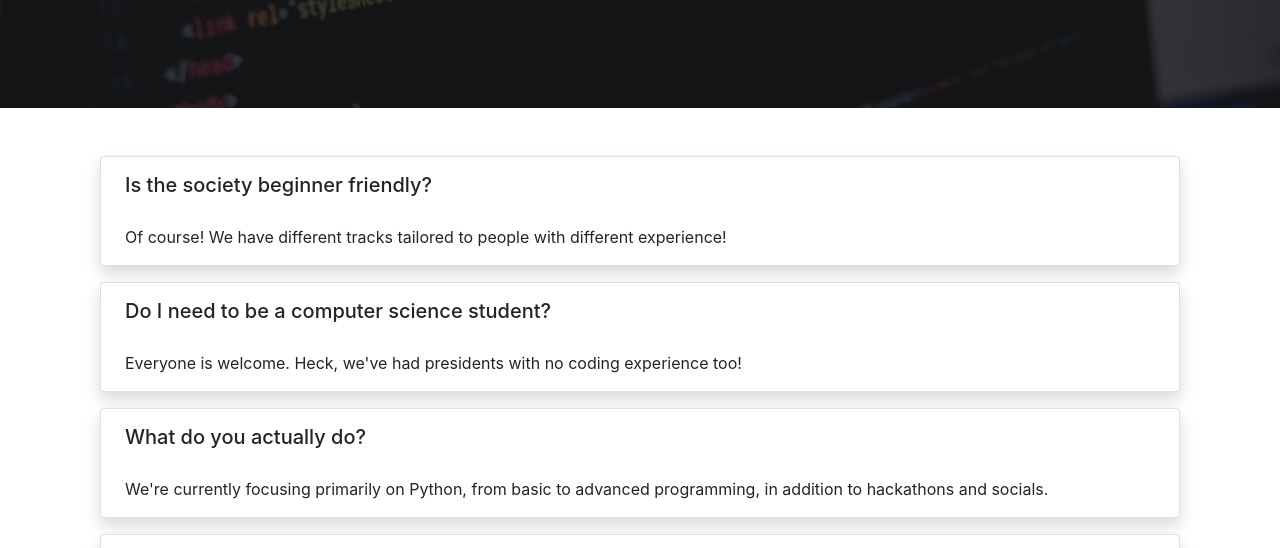
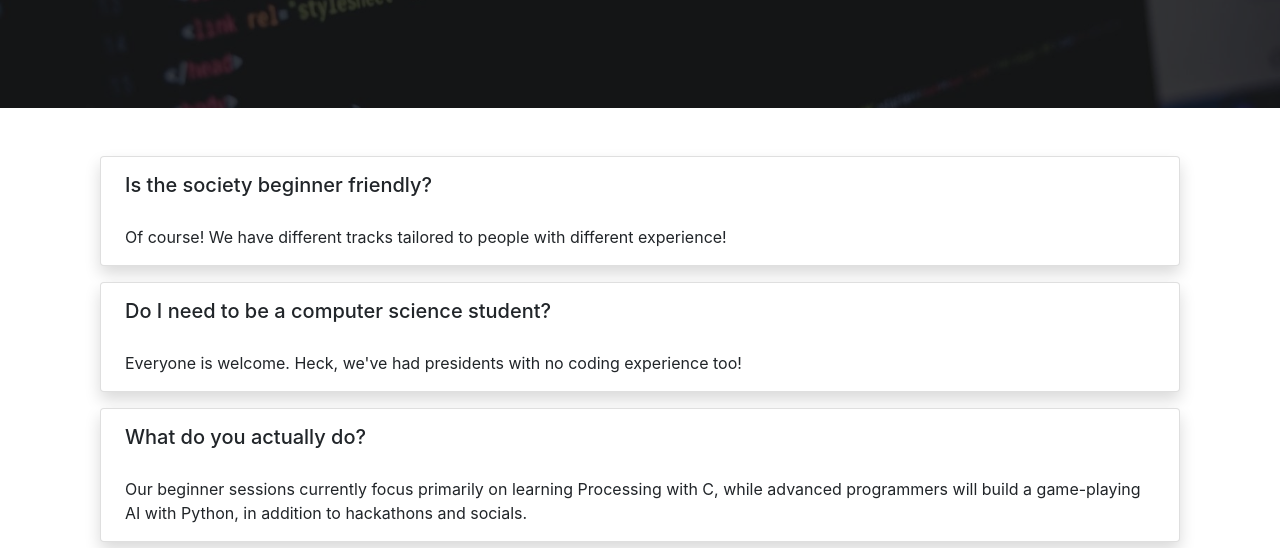
Before and after one commit to ediprogsoc/ediprogsoc.github.io, a plain HTML site: page faq.html in a window 1280 px wide. Shown: the part 342-890 px from the top of the page. Drawn offline with nearby package versions, Linux system fonts and the light colour scheme.

Commit message:
Update syllabus

```diff
--- a/faq.html
+++ b/faq.html
@@ -164,7 +164,7 @@ If you still require help, learn html and remake the site :P
         <div class="card px-4 cool-hover shadow">
         <div class="card-header d-none"><h5 class="search-title">teach learn session coding programming</h5></div>
           <h5 class="font-weight-medium mt-3 card-title">What do you actually do?</h5>
-          <p class="mt-3">We're currently focusing primarily on Python, from basic to advanced programming, in addition to hackathons and socials.</p>
+          <p class="mt-3">Our beginner sessions currently focus primarily on learning Processing with C, while advanced programmers will build a game-playing AI with Python, in addition to hackathons and socials.</p>
         </div>
 </div>
 <!------------------------->
```
